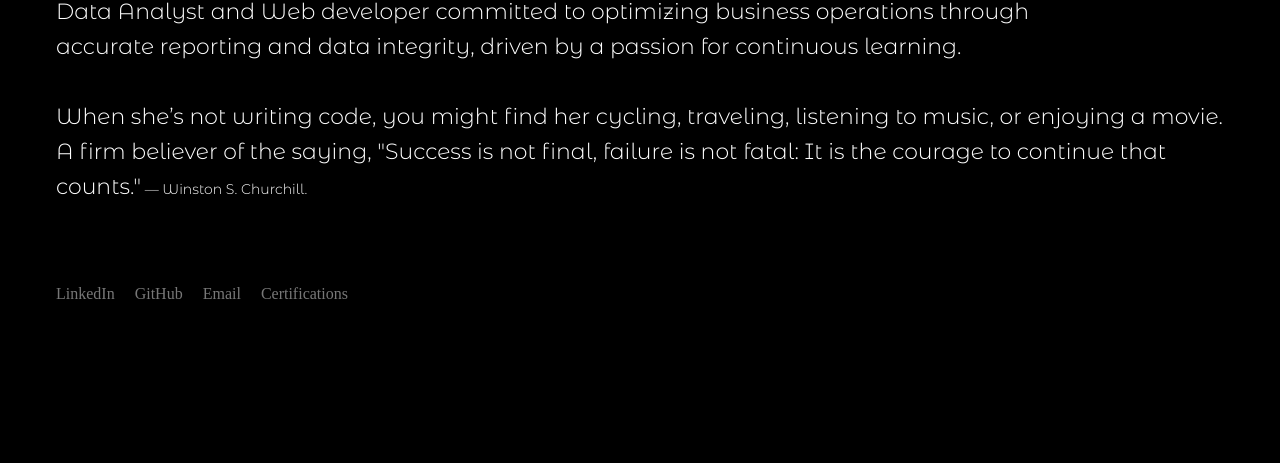
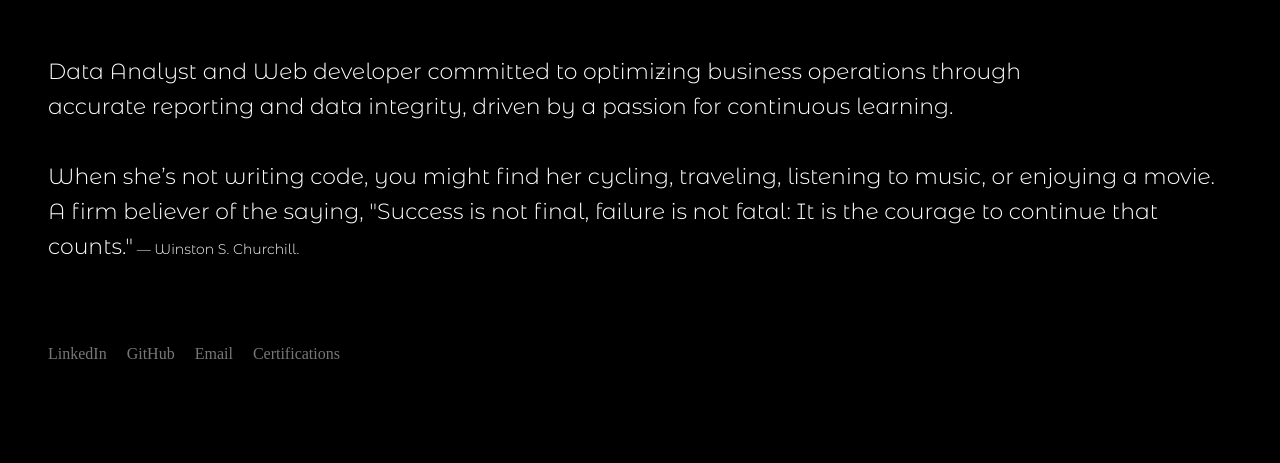
Before and after one commit to CharityO3/My-Portfolio-Hub, a plain HTML site: page index.html in a window 1280 px wide. Shown: the part 400-863 px from the top of the page. Before the commit the page ends 800 px from the top, so only its background shows below. Drawn offline with nearby package versions, Linux system fonts and the light colour scheme.

Commit message:
Adjusted CSS container margins

```diff
--- a/index.html
+++ b/index.html
@@ -11,6 +11,7 @@
   <title>My Portfolio</title>
 </head>
 <body>
+  <div class="container">
     <header>
       <h1 class ="name">
       </h1>
@@ -48,7 +49,7 @@
       </div> -->
 
     </footer>
-
+  </div>
   <script src="script.js"></script>
 </body>
 </html>
--- a/style.css
+++ b/style.css
@@ -1,9 +1,14 @@
 body{
   background-color: black;
   color: white;
-  padding: 48px;
-  margin-top: 15%;
 
+}
+
+.container{
+  margin-top: 300px;
+  max-width: 95%;
+  margin-bottom: 100px;
+  margin-left: 40px;
 }
 
 h1 {
```
Lines whose indentation alone changed are shown as unchanged.
